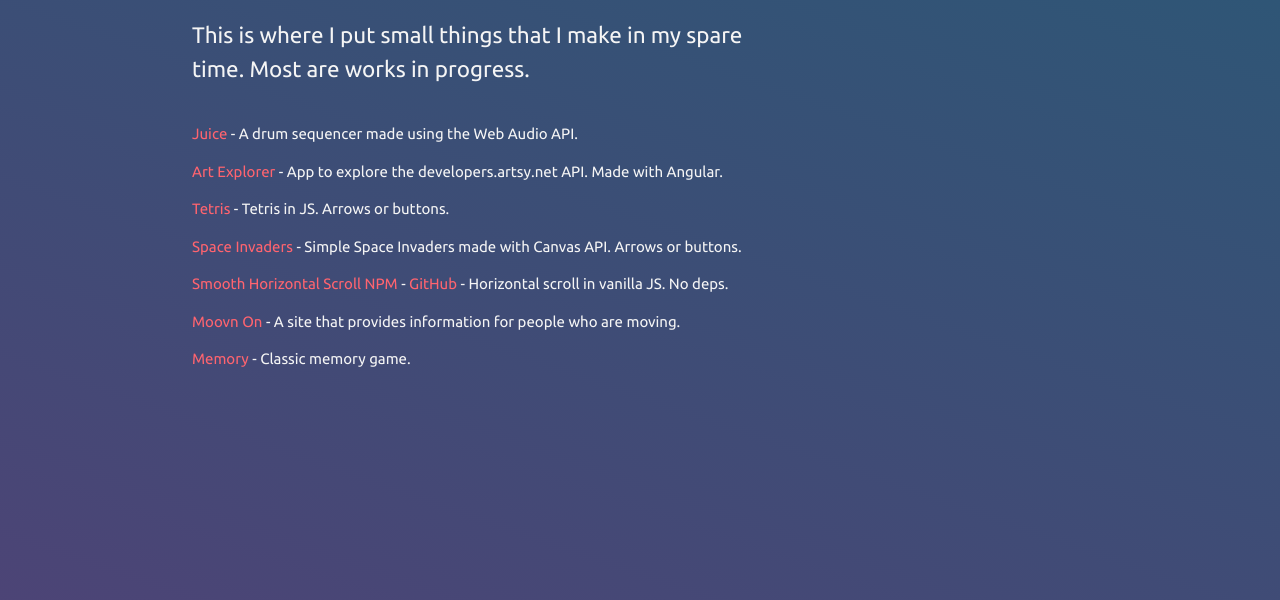
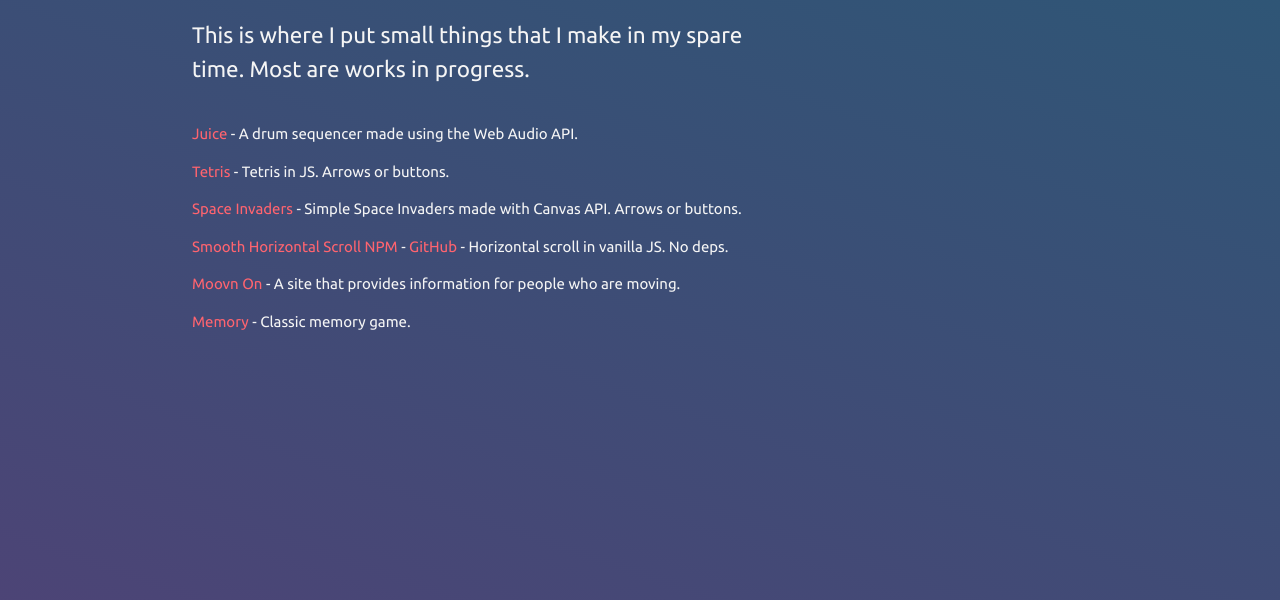
Before and after one commit to johnjoseph3/portfolio-2, a website: page dist/index.html in a window 1280 px wide. Shown: the part 137-737 px from the top of the page. Drawn offline with nearby package versions, Linux system fonts and the light colour scheme.

Commit message:
Comment out art explorer.

```diff
--- a/dist/index.html
+++ b/dist/index.html
@@ -26,7 +26,7 @@
 				<div class="row">
 					<div class="col s10">
 						<p><a href="http://sequencer.johnjoseph.me">Juice</a> - A drum sequencer made using the Web Audio API.</p>
-						<p><a href="http://art-explorer.johnjoseph.me">Art Explorer</a> - App to explore the developers.artsy.net API. Made with Angular.</p>
+						<!-- <p><a href="http://art-explorer.johnjoseph.me">Art Explorer</a> - App to explore the developers.artsy.net API. Made with Angular.</p> -->
 						<p><a href="http://tetris.johnjoseph.me">Tetris</a> - Tetris in JS. Arrows or buttons.</p>
 						<p><a href="http://space-invaders.johnjoseph.me">Space Invaders</a> - Simple Space Invaders made with Canvas API. Arrows or buttons.</p>
 						<p><a href="https://www.npmjs.com/package/smooth-horizontal-scroll">Smooth Horizontal Scroll NPM</a> -
```
